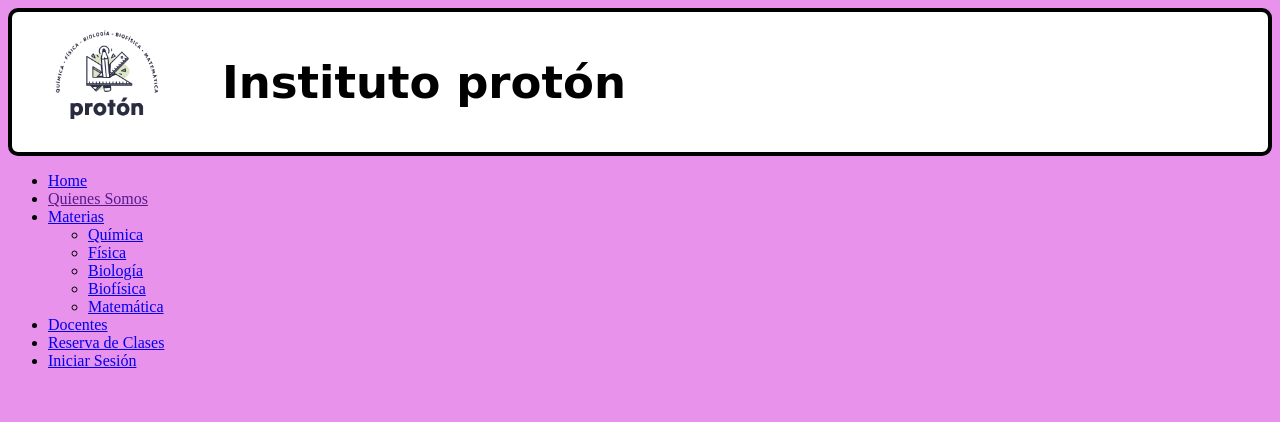
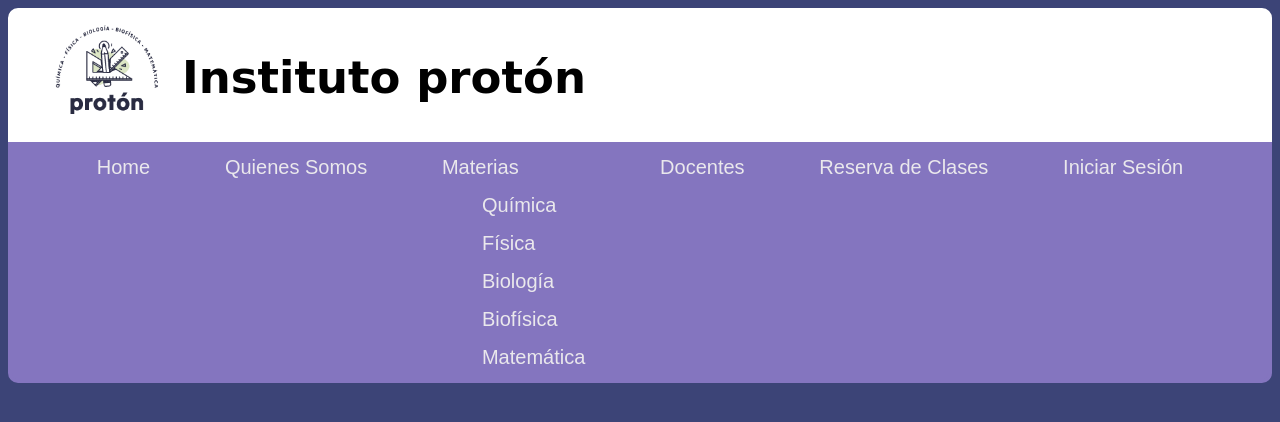
Before and after one commit to Amjel2022/TP_BA_Multiplica2.0, a plain HTML site: page index.html in a window 1280 px wide. Drawn offline with Linux system fonts and the light colour scheme; a web font is replaced by a local one.

Commit message:
corrigiendo rutas de archivos / aplicando paleta de colores /navbar en construcción

```diff
--- /dev/null
+++ b/css/style.css
@@ -0,0 +1,78 @@
+body {
+    background-color: var(--azul);
+}
+
+/* PALETA DE COLORES: */
+:root {
+    --blanco1: #ffff;
+    --blanco2: #EAE8EC;
+    --gris: #A19195;
+    --celeste: #8475BF;
+    --azul_claro: #726498;
+    --azul: #3C4477;
+}
+
+/* ---------------------------------- */
+/* -------- HEADER Y NAV ------------ */
+/* ---------------------------------- */
+body {
+    display: flex;
+    justify-content: center;
+    flex-direction: column;
+}
+
+header {
+    border: 4px solid var(--blanco1);
+    border-radius: 10px 10px 0 0;
+    margin-top: auto;
+    background-color: #ffff;
+}
+
+.encabezado {
+    display: flex;
+    flex-direction: row;
+
+}
+
+img {
+    width: 130px;
+    height: auto;
+    margin: 0px 0px 0px 30px;
+    display: block;
+    justify-content: flex-start;
+}
+
+h1 {
+    display: flex;
+    align-items: center;
+    font-family: 'Tilt Warp', cursive;
+    font-size: 45px;
+    margin-left: 10px;
+}
+
+ul {
+    list-style-type: none;
+}
+
+a {
+    text-decoration: none;
+    color: var(--blanco2);
+}
+
+nav > ul{
+    display: flex;
+    justify-content: space-evenly;
+    font-size: 20px;
+    font-family: Arial, Helvetica, sans-serif;
+    font-variant: inherit;
+    /* font-family: 'Tilt Warp', cursive; */
+    border: 4px solid var(--celeste);
+    border-radius: 0 0 10px 10px;
+    padding: 10px;
+    margin-top: -4px;
+    background-color: var(--celeste);
+}
+
+.submenu1 > li {
+    padding-top: 15px;
+}
--- a/index.html
+++ b/index.html
@@ -5,7 +5,7 @@
     <meta name="viewport" content="width=device-width, initial-scale=1.0">
     <title>Home</title>
     <!-- Link de archivo de estilos CSS  -->
-    <link rel="stylesheet" href="./styles.css">
+    <link rel="stylesheet" href="./css/style.css">
     <!-- **************************** -->
     <!-- Código de fuente logo, h1 -->
     <link rel="preconnect" href="https://fonts.googleapis.com">
@@ -26,7 +26,7 @@
     <nav class="navbar">
         <ul class="menu">
             <li> <a href="./index.html">Home</a> </li>
-            <li> <a href="">Quienes Somos</a> </li>
+            <li> <a href="./paginas/quienes_somos.html">Quienes Somos</a> </li>
 
             <!-- Menú desplegable -->
             <li> <a href="##">Materias</a>
--- a/styles.css
+++ /dev/null
@@ -1,47 +0,0 @@
-body {
-    background-color: rgb(233, 146, 236);
-}
-
-/* PALETA DE COLORES: */
-:root {
-    --blanco: #ffffff;
-
-}
-
-/* ---------------------------------- */
-/* -------- HEADER Y NAV ------------ */
-/* ---------------------------------- */
-body {
-    display: flex;
-    justify-content: center;
-    flex-direction: column;
-}
-
-header {
-    border: 4px solid black;
-    border-radius: 10px;
-    margin-top: auto;
-    background-color: #ffffff;
-}
-
-.encabezado {
-    display: flex;
-    flex-direction: row;
-
-}
-
-img {
-    width: 130px;
-    height: auto;
-    margin: 5px 40px 5px 30px;
-    display: block;
-    justify-content: flex-start;
-}
-
-h1 {
-    display: flex;
-    align-items: center;
-    font-family: 'Tilt Warp', cursive;
-    font-size: 45px;
-    margin-left: 10px;
-}
```
Also changed, not shown: paginas/quienes_somos.html (added).
